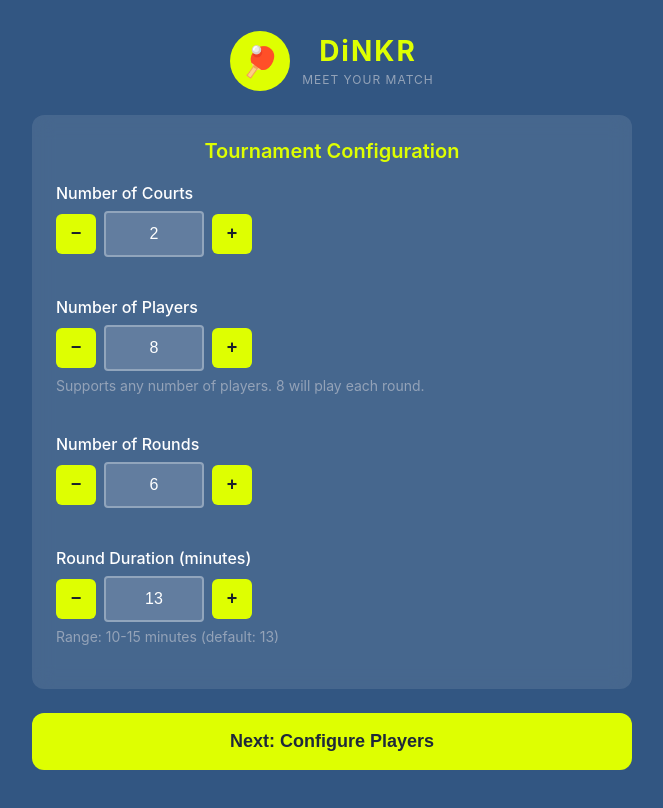
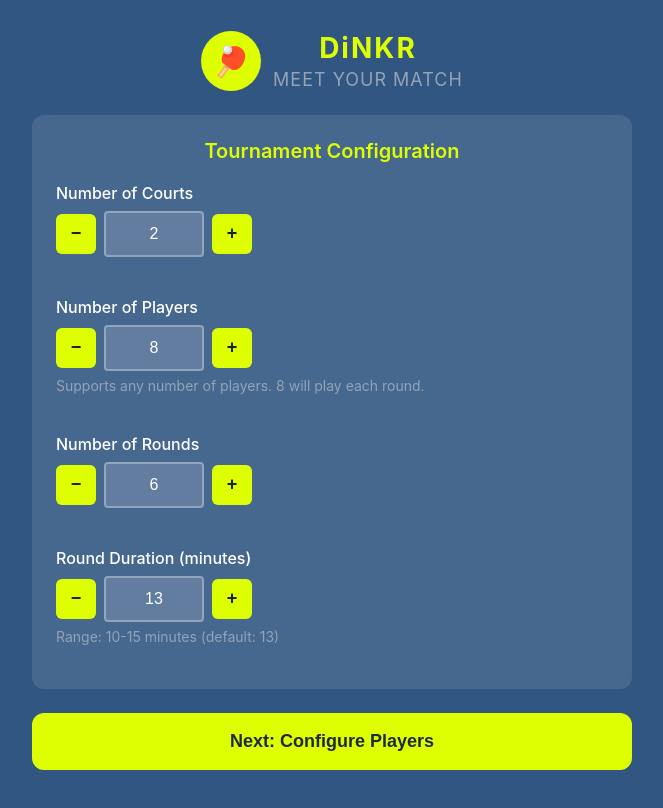
Before and after one commit to dinkrdan/DiNKR-tournament, a plain HTML site: page index.html in a window 1280 px wide. Shown: the whole page, without its empty margins (308-971 px from the left). Drawn offline with nearby package versions, Linux system fonts and the light colour scheme.

Commit message:
Updates to index.html

```diff
--- a/index.html
+++ b/index.html
@@ -3,7 +3,7 @@
 <head>
     <meta charset="UTF-8">
     <meta name="viewport" content="width=device-width, initial-scale=1.0">
-    <title>DiNKR Americano Tournament</title>
+    <title>DiNKR Americano</title>
     <script crossorigin src="https://unpkg.com/react@18/umd/react.production.min.js"></script>
     <script crossorigin src="https://unpkg.com/react-dom@18/umd/react-dom.production.min.js"></script>
     <style>
@@ -170,7 +170,7 @@
             margin-bottom: 16px;
         }
         .dinkr-tagline {
-            font-size: 12px;
+            font-size: 18px;
             color: #94a3b8;
             text-transform: uppercase;
             letter-spacing: 1px;
```
